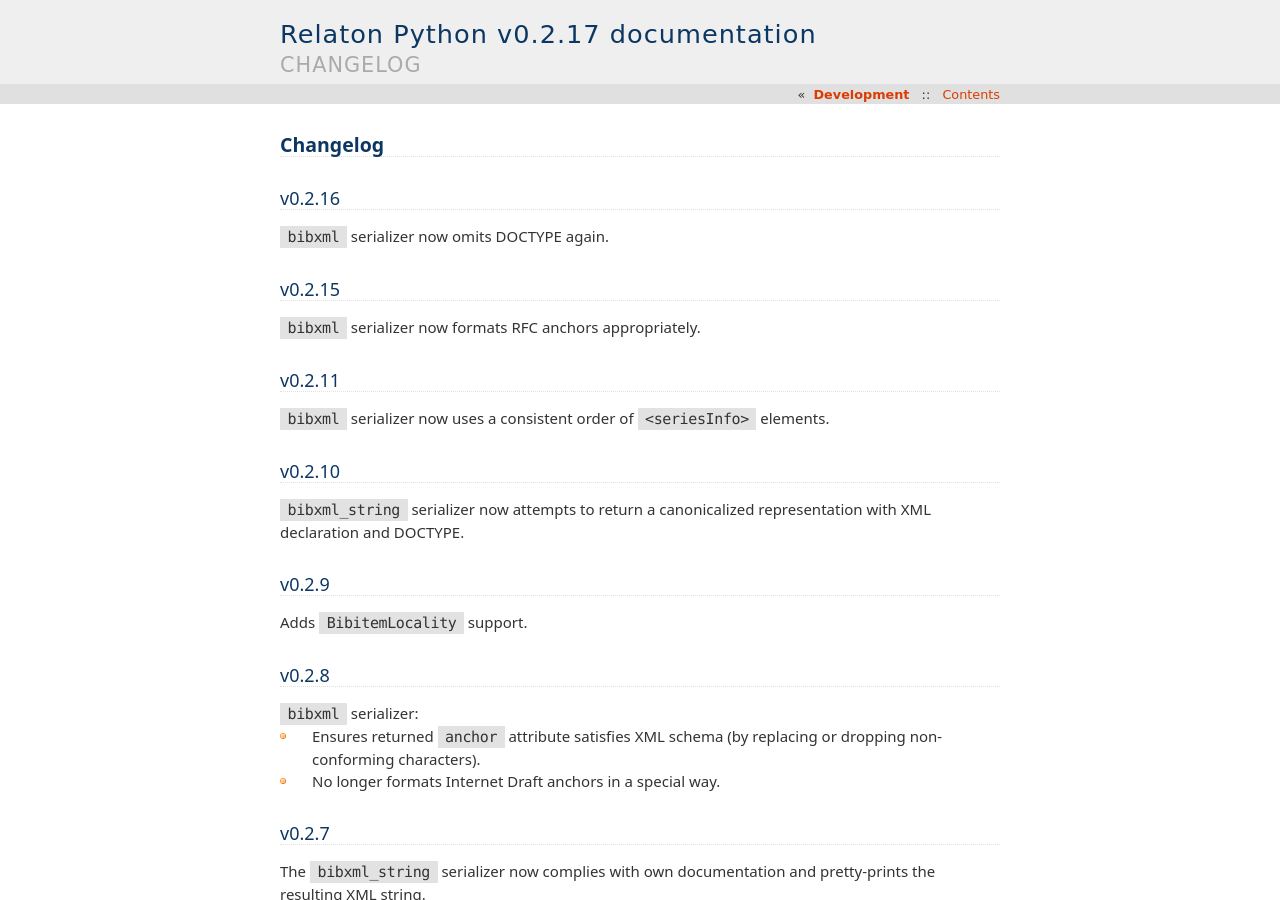
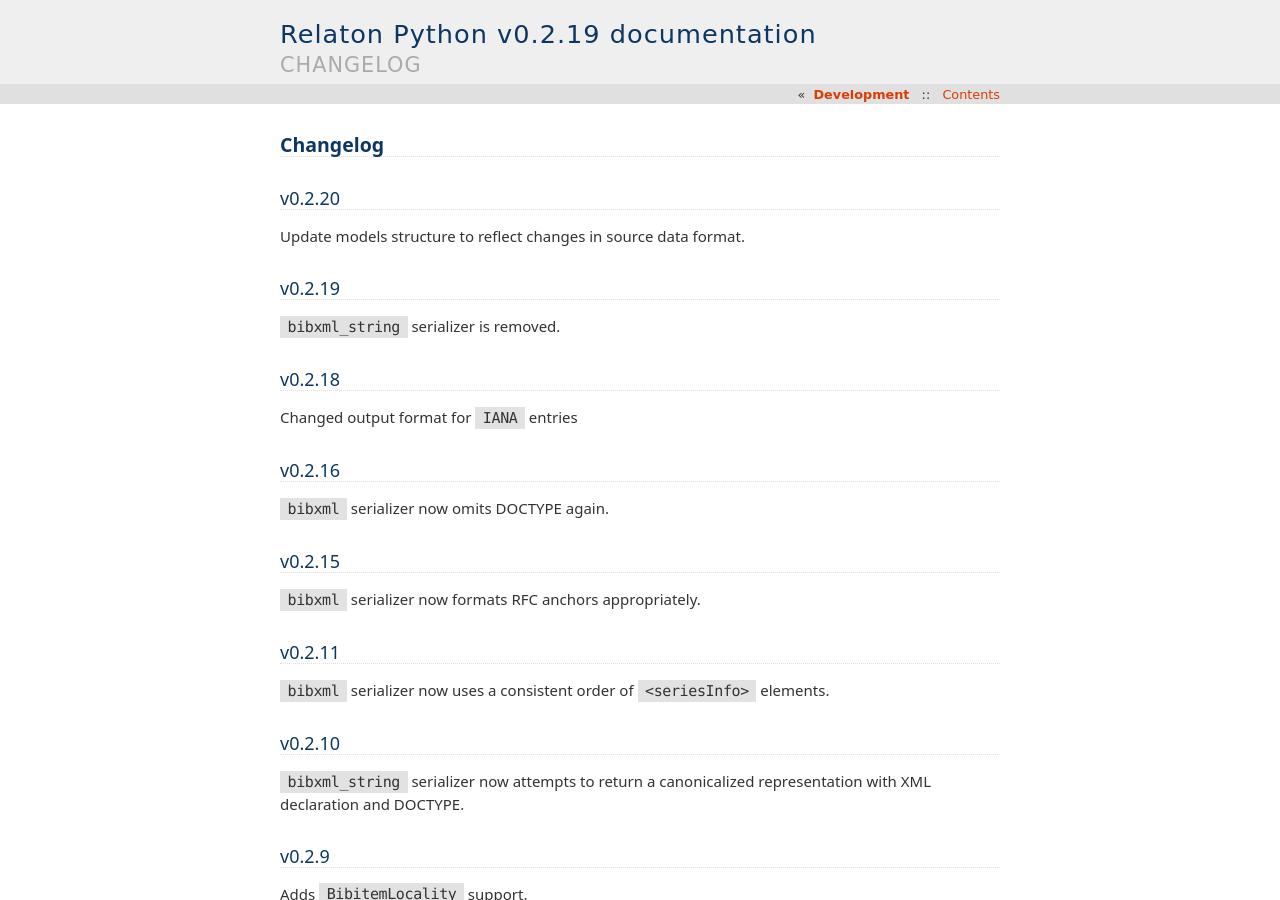
Before and after one commit to relaton/relaton-py, a Sphinx documentation site: the page built from docs/changelog.rst, in a window 1280 px wide and 900 px high. Built offline with Sphinx 7.4.7, drawn with Linux system fonts in a browser that asks for light colours.

Commit message:
chore: upgrade version to v0.1.20

```diff
--- a/docs/changelog.rst
+++ b/docs/changelog.rst
@@ -1,6 +1,22 @@
 =========
 Changelog
 =========
+
+
+v0.2.20
+=======
+
+Update models structure to reflect changes in source data format.
+
+v0.2.19
+=======
+
+``bibxml_string`` serializer is removed.
+
+v0.2.18
+=======
+
+Changed output format for ``IANA`` entries
 
 v0.2.16
 =======
--- a/relaton/__init__.py
+++ b/relaton/__init__.py
@@ -1 +1 @@
-__version__ = '0.2.17'
+__version__ = '0.2.19'
```
Also changed, not shown: 1 other file.
